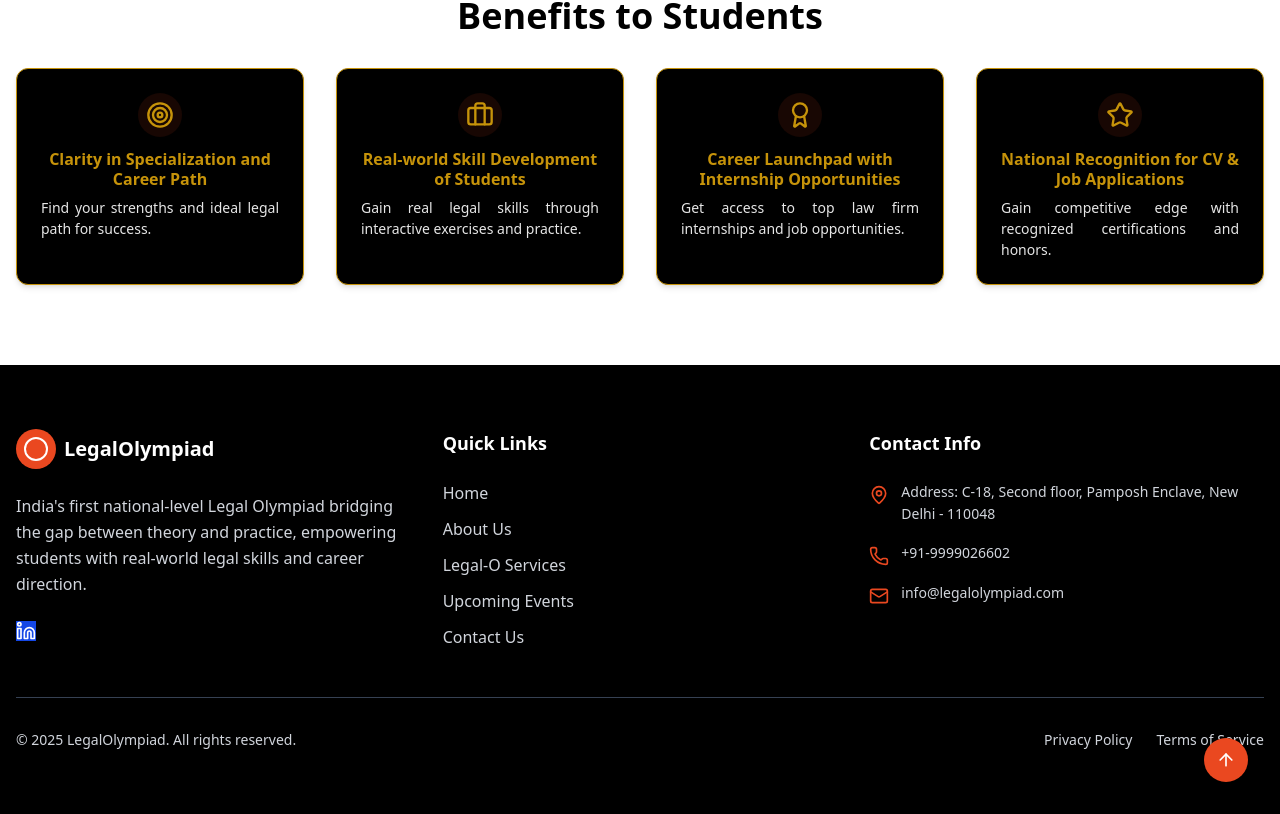
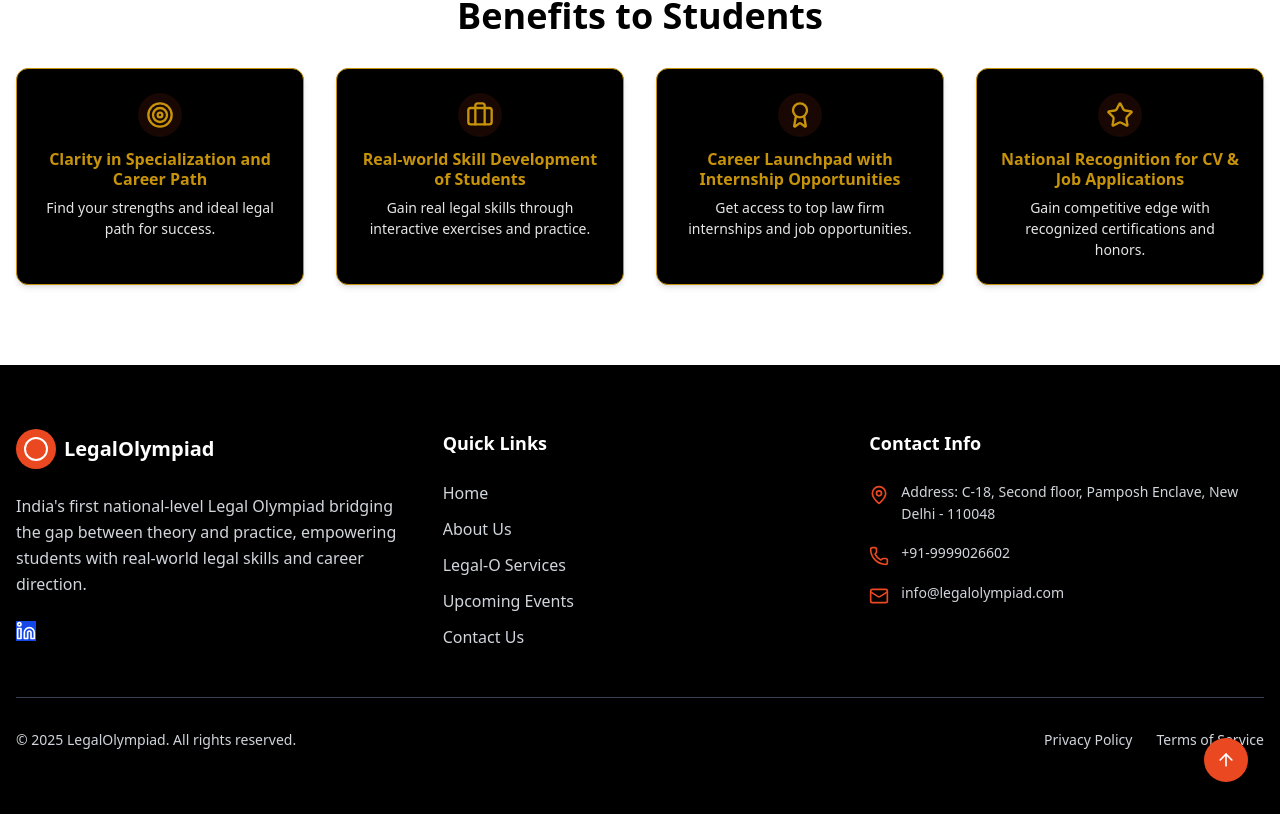
Before and after one commit to ajaysaraswat/LegalOlympiad-Website, a React (Vite) app in the folder frontend/: page /events in a window 1280 px wide. Shown: the part 996-1810 px from the top of the page. Built offline with nearby package versions, Linux system fonts and the light colour scheme.

Commit message:
center aligned the text

```diff
--- a/frontend/src/components/EventsSection.jsx
+++ b/frontend/src/components/EventsSection.jsx
@@ -192,7 +192,7 @@
                   <h3 className="text-base font-bold text-[#C6930A] mb-2 leading-tight">
                     {item.title}
                   </h3>
-                  <p className="text-white text-sm opacity-90 leading-normal text-left sm:text-justify">
+                  <p className="text-white text-sm opacity-90 leading-normal text-center">
                     {item.description}
                   </p>
                 </div>
```
Also changed, not shown: frontend/src/pages/LegalO/AITools.jsx (line endings or trailing spaces), frontend/src/pages/LegalO/FindMentor.jsx (line endings or trailing spaces), frontend/src/pages/LegalO/Mentoring.jsx (line endings or trailing spaces), frontend/src/pages/LegalO/Podcasts.jsx (line endings or trailing spaces), frontend/src/pages/LegalO/Subjects.jsx (line endings or trailing spaces).
